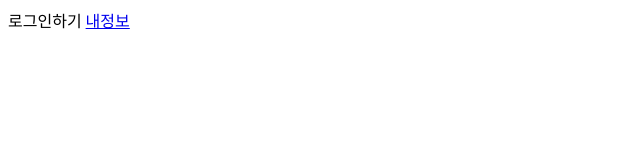
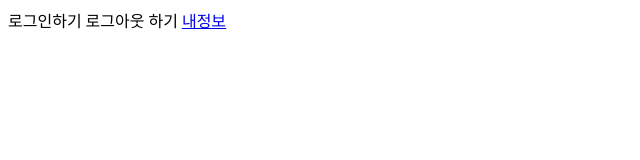
Before and after one commit to kimyewon97/yeogi, a plain HTML site: page index.html in a window 1280 px wide. Shown: the whole page, without its empty margins (0-640 px from the left). Drawn offline with Linux system fonts and the light colour scheme.

Commit message:
로그아웃 하기

```diff
--- a/index.html
+++ b/index.html
@@ -9,6 +9,8 @@
 <body>
     로그인하기
 
+    로그아웃 하기
+
         <a href="impormation.html">내정보</a>
     </body>
 </html>
```
Also changed, not shown: 1 other file.
